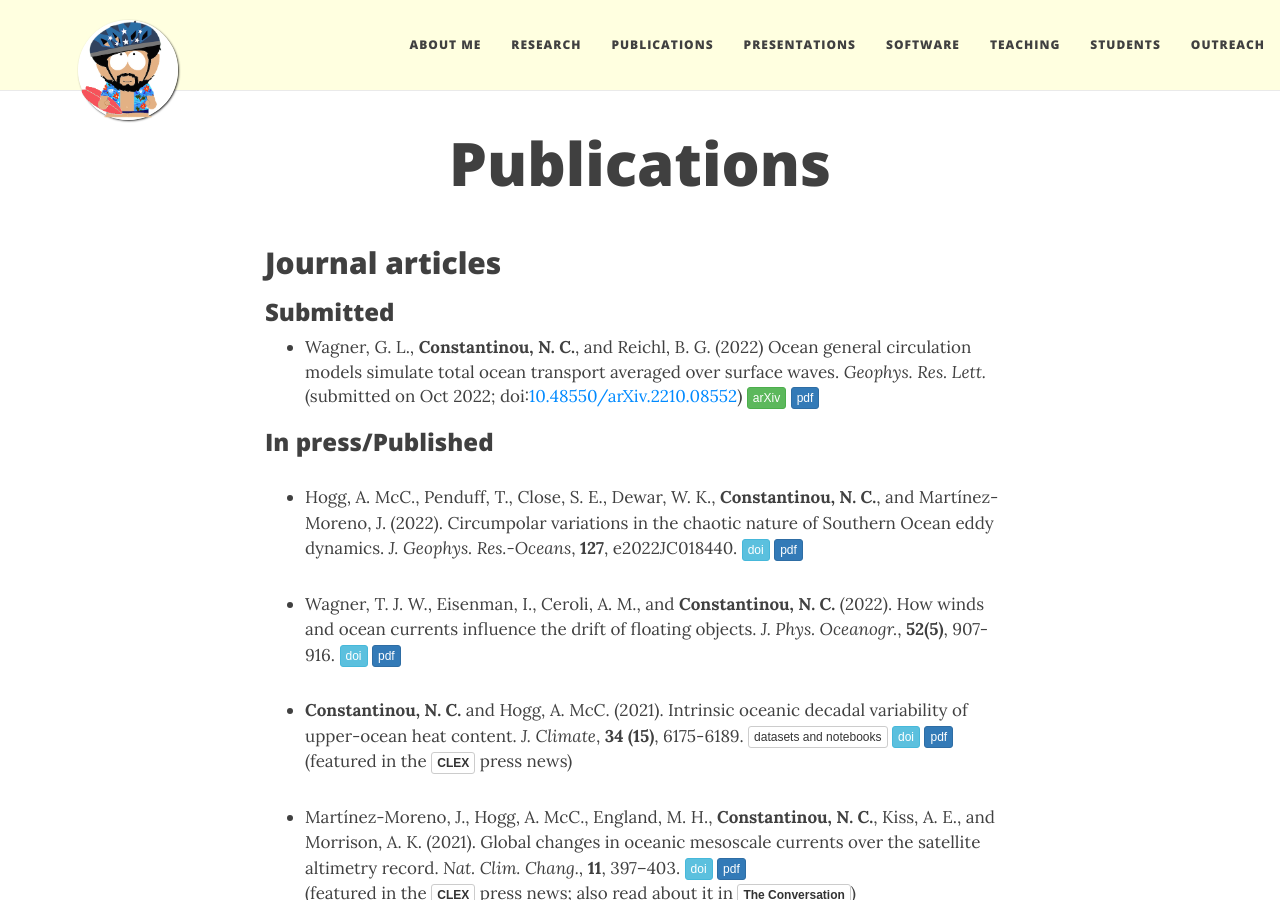
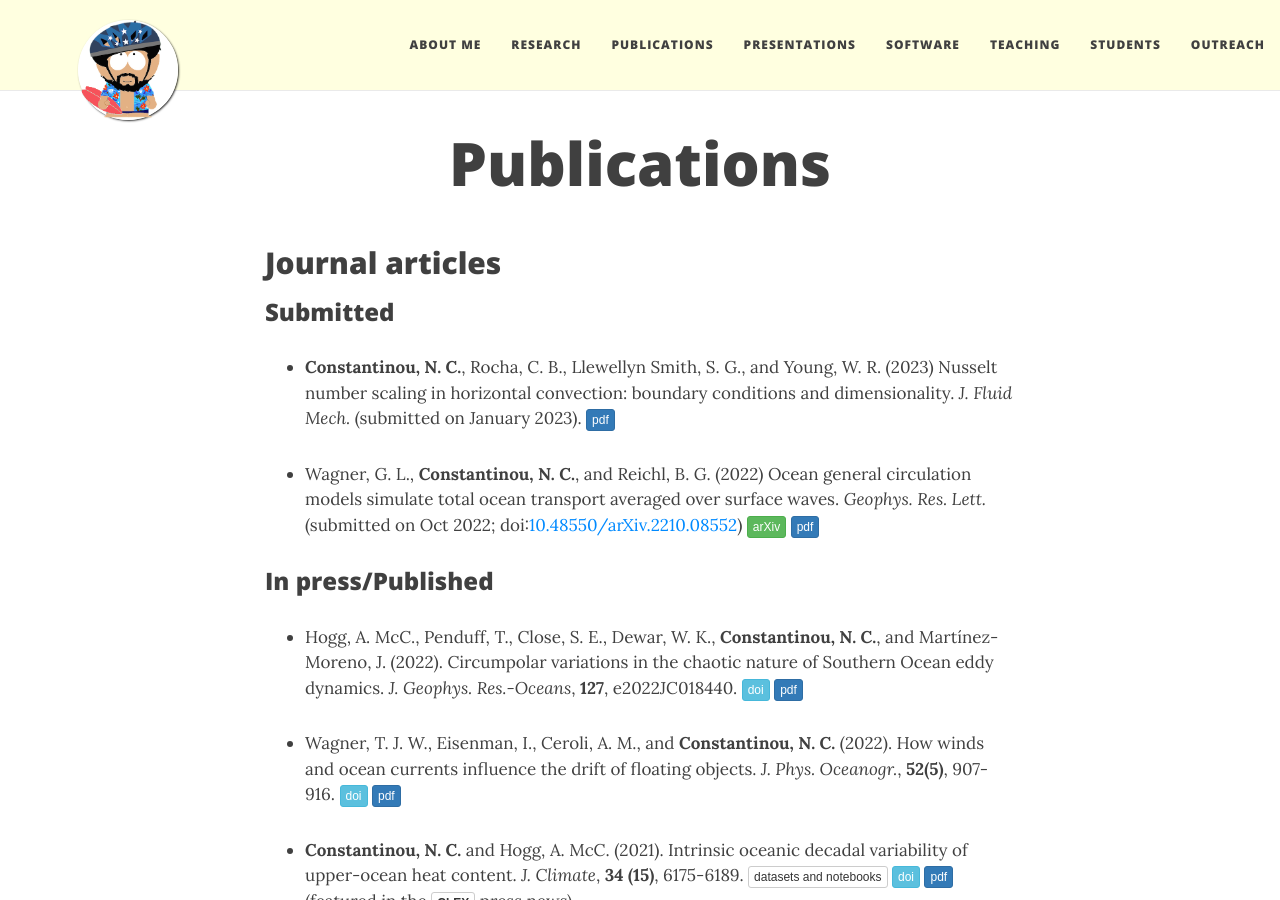
Before and after one commit to navidcy/navidcy.github.io, a Jekyll site: the page built from publications.md, in a window 1280 px wide and 900 px high. Built offline with Jekyll 4.4.1, drawn with Linux system fonts in a browser that asks for light colours; nearby versions of some CDN libraries; comment, search, counter and statistics services are not loaded.

Commit message:
add HCNuScaling paper

```diff
--- a/publications.md
+++ b/publications.md
@@ -7,14 +7,10 @@ title: Publications
 
 ## Journal articles
 
-<!--
-
-- Rocha, C. B., **Constantinou, N. C.**, Llewellyn Smith, S. G., and Young, W. R. (2022) Nusselt number scaling in horizontal convection. _J. Fluid Mech._ (submitted on ...) [<span class="btn btn-success btn-xs{{end}}" style="font-family:sans-serif;">arXiv</span>][arXiv:1912.05229]{:target="_blank"} [<span class="btn btn-primary btn-xs{{end}}" style="font-family:sans-serif;">pdf</span>][HCNuDefinition]
-
-
--->
 
 ### Submitted
+
+- **Constantinou, N. C.**, Rocha, C. B., Llewellyn Smith, S. G., and Young, W. R. (2023) Nusselt number scaling in horizontal convection: boundary conditions and dimensionality. _J. Fluid Mech._ (submitted on January 2023). [<span class="btn btn-primary btn-xs{{end}}" style="font-family:sans-serif;">pdf</span>][HCNuScaling]
 
 - Wagner, G. L., **Constantinou, N. C.**, and Reichl, B. G. (2022) Ocean general circulation models simulate total ocean transport averaged over surface waves. _Geophys. Res. Lett._ (submitted on Oct 2022; doi:[10.48550/arXiv.2210.08552](https://doi.org/10.48550/arXiv.2210.08552){:target="_blank"}) [<span class="btn btn-success btn-xs{{end}}" style="font-family:sans-serif;">arXiv</span>][arXiv:2210.08552]{:target="_blank"} [<span class="btn btn-primary btn-xs{{end}}" style="font-family:sans-serif;">pdf</span>][StokesDrift]
 
@@ -146,6 +142,7 @@ Selection of press coverage: [<span class="btn btn-default btn-xs{{end}}" style=
 [GeophysicalFlows-docs]: https://fourierflows.github.io/GeophysicalFlowsDocumentation/stable/
 [GeophysicalFlows-JOSS-review]: https://joss.theoj.org/papers/a8cdf26beae8bcecc751ab4ded53b308
 
+[HCNuScaling]: HCNuScaling.pdf
 [eigeninit-eigenloss]: eigeninit-eigenloss.pdf
 [StokesDrift]: stokes-drift.pdf
 [occiput-SO]: occiput-SO.pdf
```
Also changed, not shown: 1 other file.
